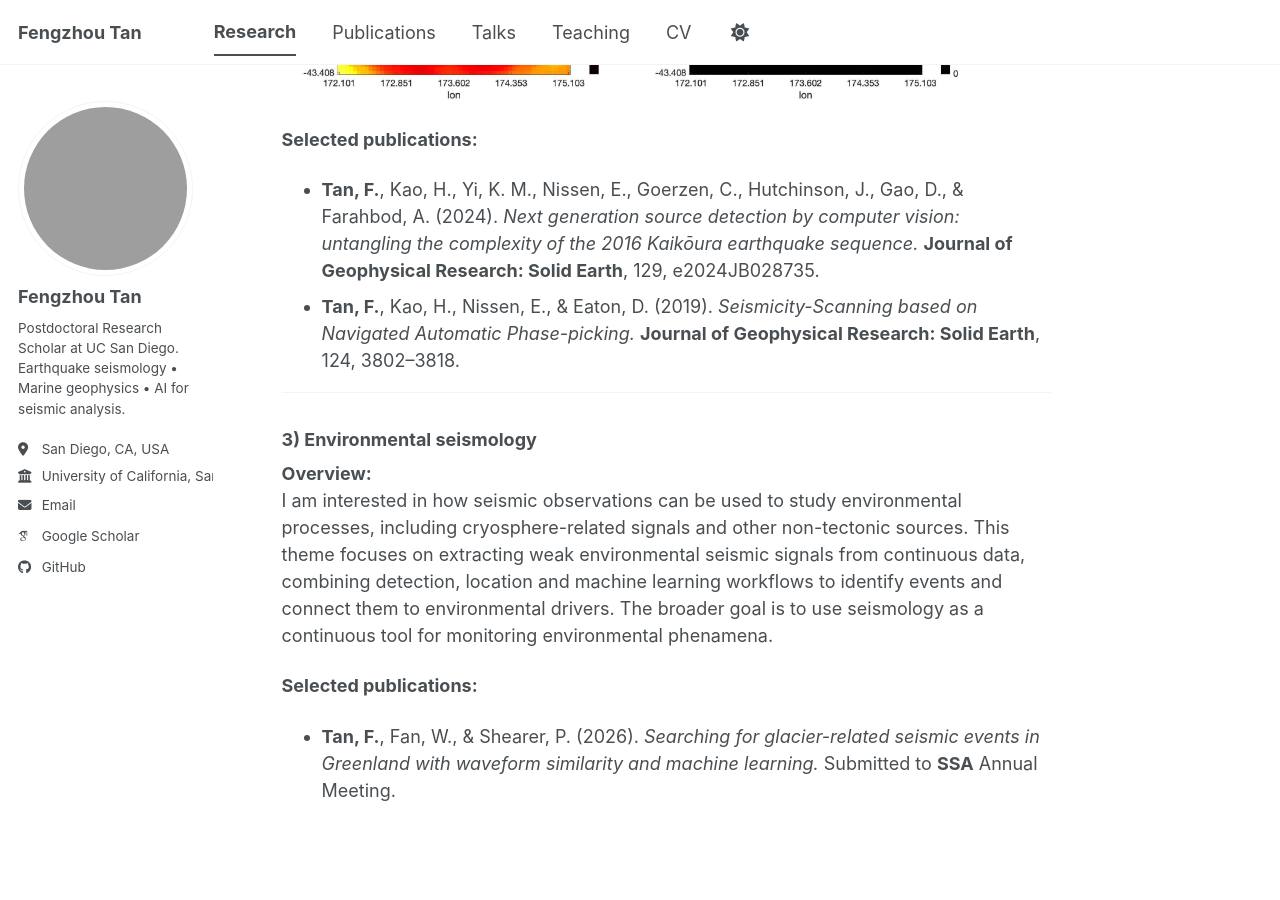
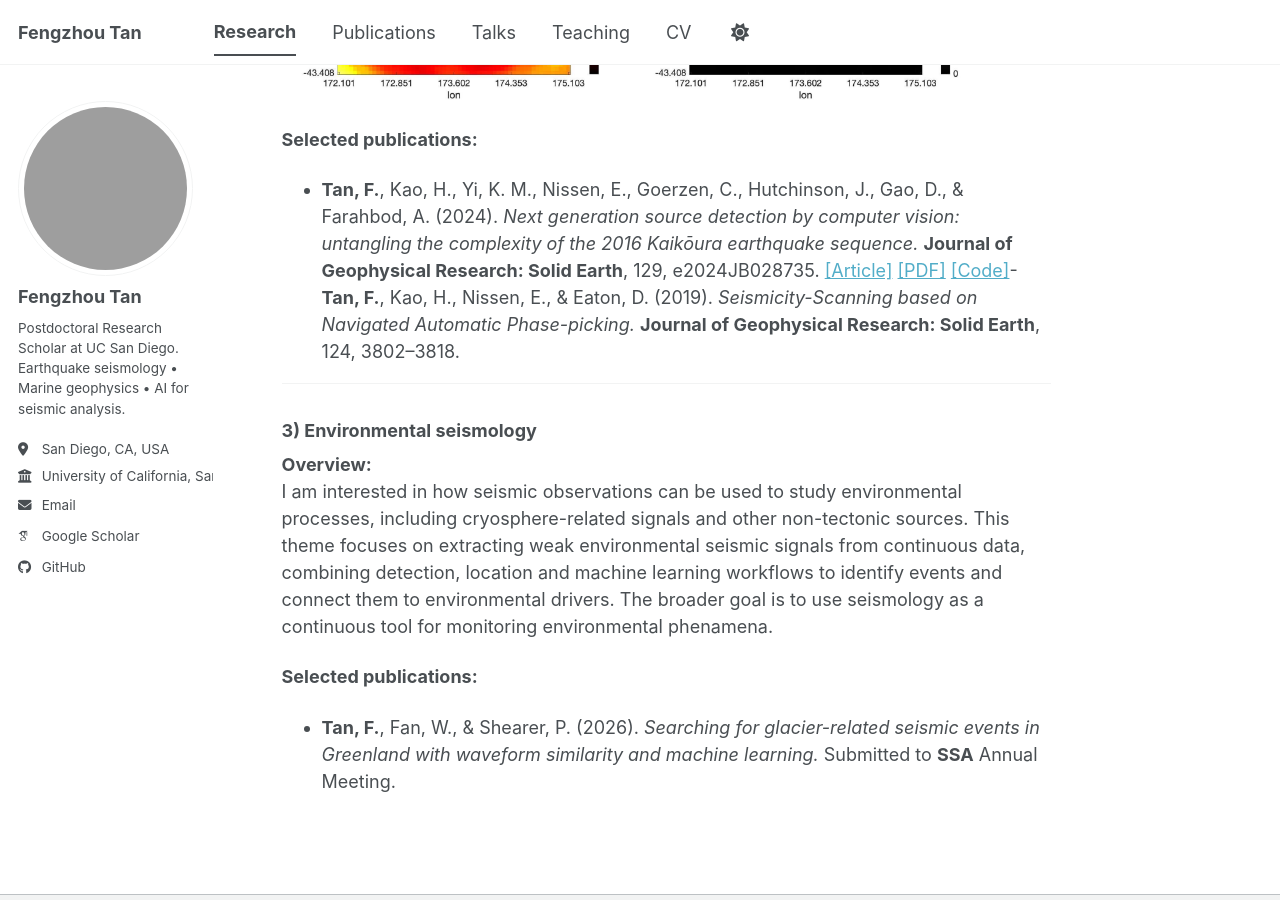
Before and after one commit to tanfengzhou/tanfengzhou.github.io, a Jekyll site: the page built from _pages/research.md, in a window 1280 px wide and 900 px high, scrolled down 1645 px. Built offline with Jekyll 4.4.1, drawn with Linux system fonts in a browser that asks for light colours; some web fonts are replaced; a script bundle is joined from its source files by our own code; library files that are not in the unit come from our copies; grey boxes are pictures that could not be loaded.

Commit message:
Update research.md

```diff
--- a/_pages/research.md
+++ b/_pages/research.md
@@ -29,8 +29,10 @@ I develop modern seismological and AI-based methods to study seismic signals. On
 <img src="/images/projects/ai-seismology/SUGAR-example.jpg" alt="" width="90%">
 
 **Selected publications:**
-- **Tan, F.**, Kao, H., Yi, K. M., Nissen, E., Goerzen, C., Hutchinson, J., Gao, D., & Farahbod, A. (2024). *Next generation source detection by computer vision: untangling the complexity of the 2016 Kaikōura earthquake sequence.* **Journal of Geophysical Research: Solid Earth**, 129, e2024JB028735.
-- **Tan, F.**, Kao, H., Nissen, E., & Eaton, D. (2019). *Seismicity-Scanning based on Navigated Automatic Phase-picking.* **Journal of Geophysical Research: Solid Earth**, 124, 3802–3818.
+- **Tan, F.**, Kao, H., Yi, K. M., Nissen, E., Goerzen, C., Hutchinson, J., Gao, D., & Farahbod, A. (2024).
+  *Next generation source detection by computer vision: untangling the complexity of the 2016 Kaikōura earthquake sequence.*
+  **Journal of Geophysical Research: Solid Earth**, 129, e2024JB028735.
+  [[Article]](https://doi.org/10.1029/2024JB028735) [[PDF]](https://dspace.library.uvic.ca/bitstreams/6194b4ae-825b-45cb-af1d-7c28a23fef09/download) [[Code]](https://github.com/tanfengzhou/SUGAR_kaikoura)- **Tan, F.**, Kao, H., Nissen, E., & Eaton, D. (2019). *Seismicity-Scanning based on Navigated Automatic Phase-picking.* **Journal of Geophysical Research: Solid Earth**, 124, 3802–3818.
 
 ---
 
```
